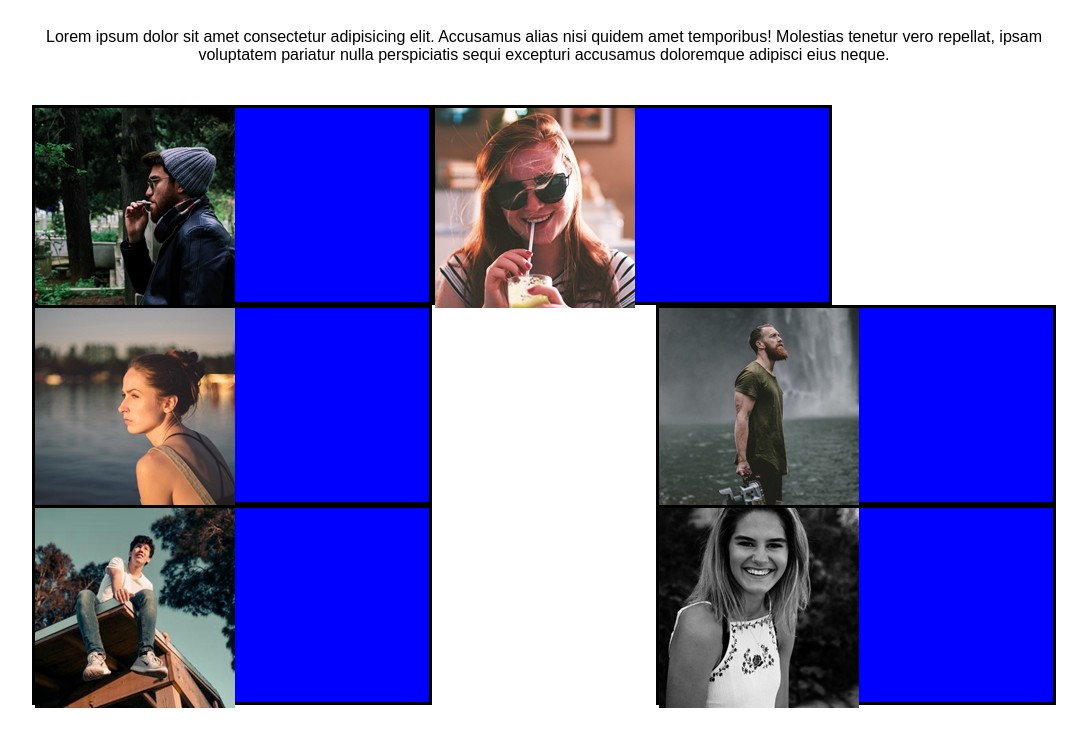
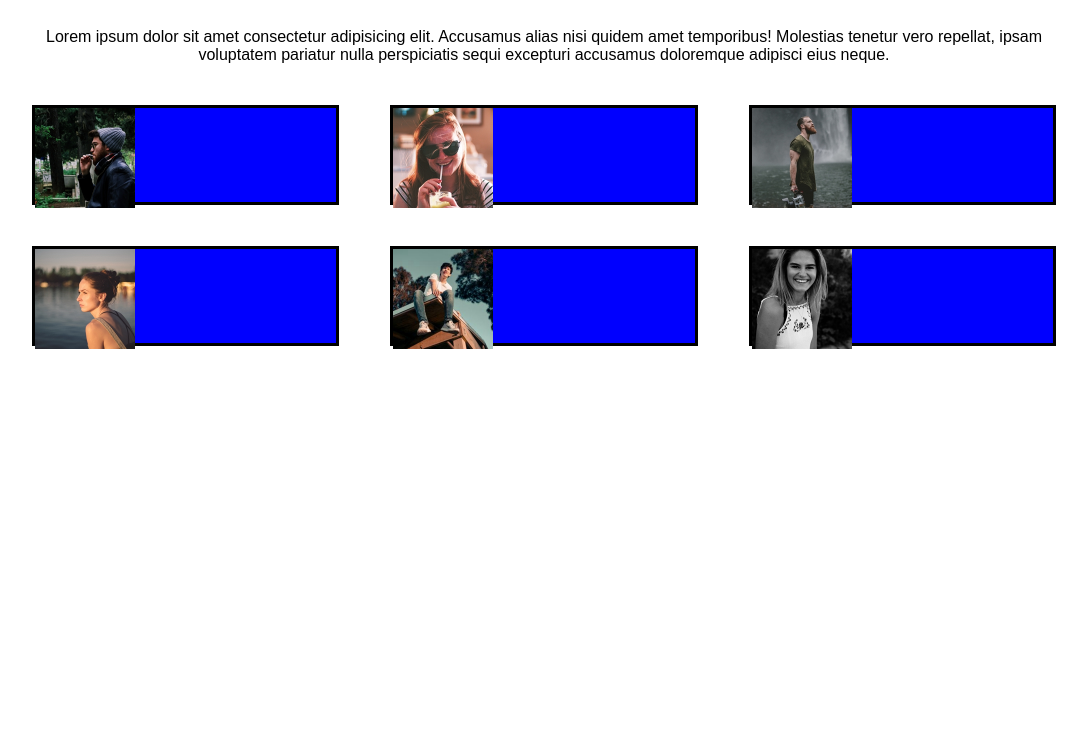
Before and after one commit to AiroldiFederico/html-css-float-cards, a plain HTML site: page index.html in a window 1280 px wide. Shown: the part 62-800 px from the top of the page, without its empty margins (96-1183 px from the left). Drawn offline with Linux system fonts and the light colour scheme.

Commit message:
FASE 4 - giusto posizionamento cards

```diff
--- a/asset/css/style.css
+++ b/asset/css/style.css
@@ -1,5 +1,5 @@
 
-/* Centratura margin */
+/* preset */
 body{
     margin: auto;
     width: 80%;
@@ -18,6 +18,11 @@ p{
     font-family: Arial, Helvetica, sans-serif;
 }
 
+img{
+    height: 100px;
+    width: 100px;
+}
+
 /* cards */
 
 /* groups */
@@ -28,8 +33,8 @@ section {
 
 /* container */
 .container{
-    height: 200px;
-    width: calc(200px*2);
+    height: 100px;
+    width: calc(100px*4);
     background-color: blue;
     border: solid black;
 }
@@ -37,12 +42,20 @@ section {
 
 .card1{
     float: left;
+    width: 30%;
 }
 
 .card2{
     float: left;
+    width: 30%;
+    margin-left: 5%;
 }
 
 .card3{
     float: right;
+    width: 30%;
 }
+
+.group2{
+    margin-top: 4%;
+}
--- a/index.html
+++ b/index.html
@@ -32,7 +32,7 @@
         <section>
 
             <!-- First cards group -->
-            <div class="group1">
+            <div class="group1 clearfix">
 
                 <!-- Cards 1 -->
                 <div class="container card1">
@@ -60,7 +60,7 @@
             </div>
 
             <!-- Seconds cards group -->
-            <div class="group2">
+            <div class="group2 clearfix">
                 <!-- Cards 4 -->
                 <div class="container card1">
                     <img src="./asset/img/female2.png" alt="Marta Ipsum">
```
